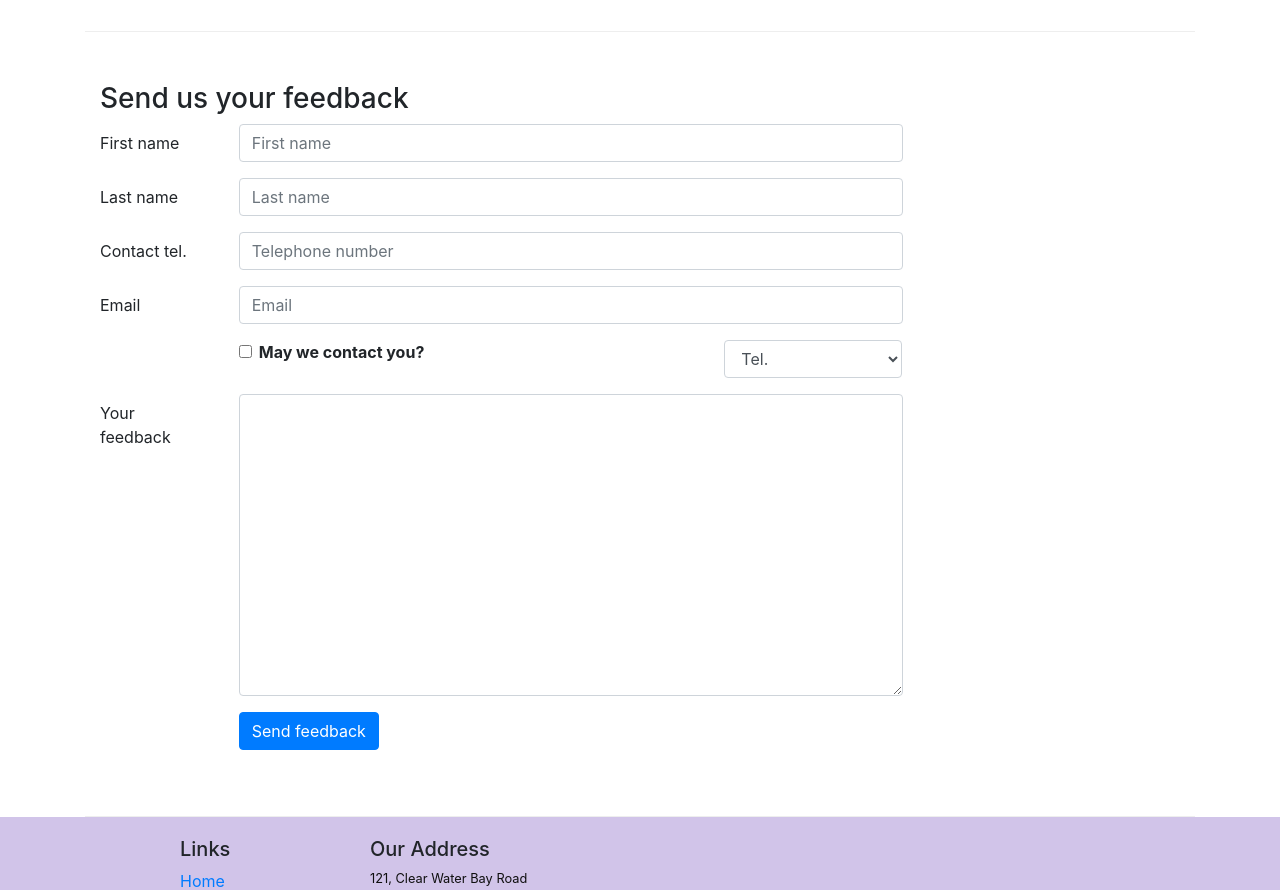
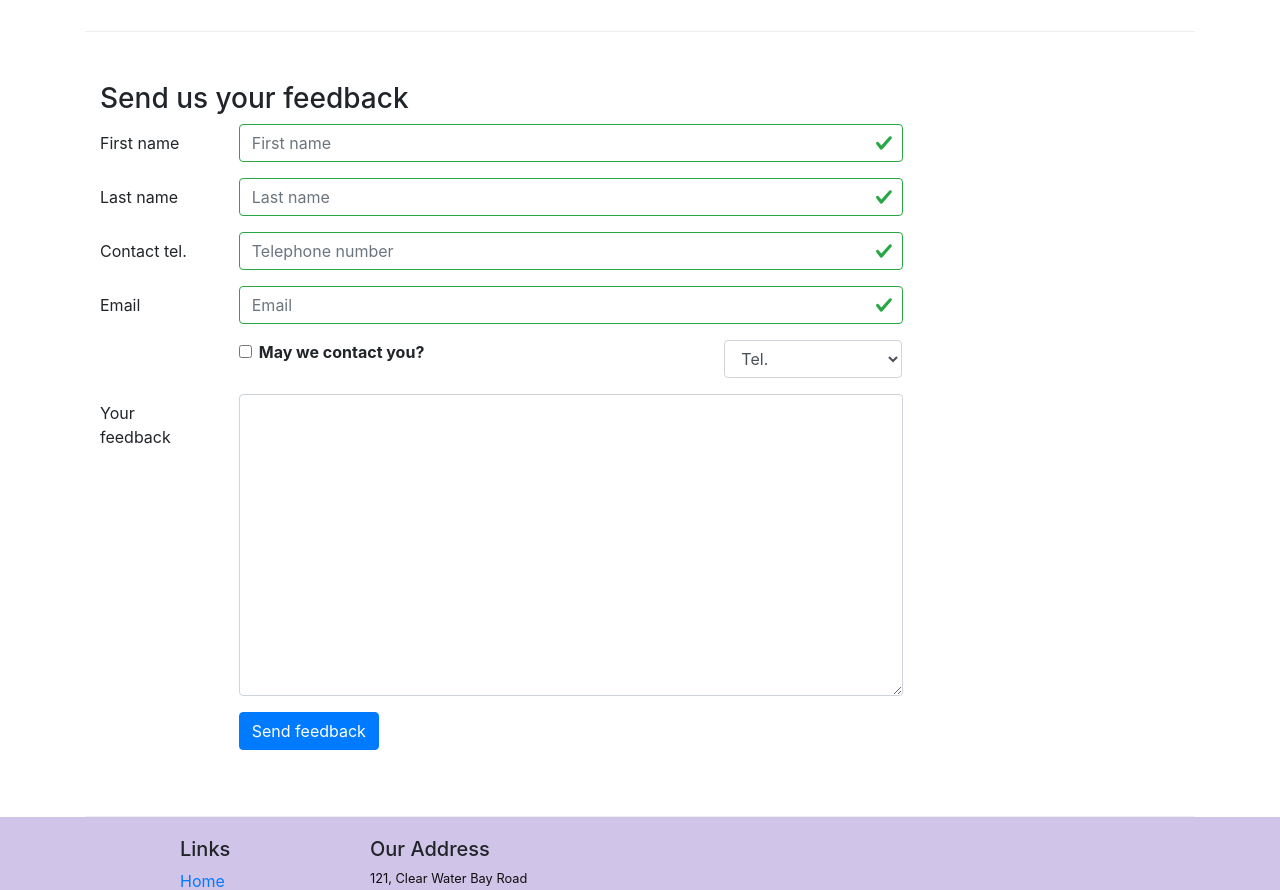
Before and after one commit to paddaman/confusion, a React (Create React App) app: page /contactus in a window 1280 px wide. Shown: the part 840-1730 px from the top of the page. Built offline with nearby package versions, Linux system fonts and the light colour scheme.

Commit message:
control form validation

```diff
--- a/src/components/ContactComponent.js
+++ b/src/components/ContactComponent.js
@@ -1,5 +1,5 @@
 import React, {Component} from "react";
-import {Breadcrumb, BreadcrumbItem, Button, Form, FormGroup, Label, Input, Col} from 'reactstrap';
+import {Breadcrumb, BreadcrumbItem, Button, Form, FormGroup, Label, Input, Col, FormFeedback} from 'reactstrap';
 import {Link} from "react-router-dom";
 
 class Contact extends Component{
@@ -13,10 +13,17 @@ class Contact extends Component{
             email: "",
             agree: false,
             contactType: "Tel.",
-            message: ""
+            message: "",
+            touched: {
+                firstName: false,
+                lastName: false,
+                telephoneNumber: false,
+                email: false
+            }
         }
         this.handleSubmit = this.handleSubmit.bind(this);
         this.handleInputChange = this.handleInputChange.bind(this);
+        this.handleBlur = this.handleBlur.bind(this);
     }
 
     handleInputChange(event) {
@@ -35,7 +42,45 @@ class Contact extends Component{
         event.preventDefault();
     }
 
+    handleBlur = (field) => (evt) => {
+        this.setState({
+            touched: { ...this.state.touched, [field]: true}
+        });
+    }
+
+    validate(firstName, lastName, telephoneNumber, email) {
+        const errors = {
+            firstName: "",
+            lastName: "",
+            telephoneNumber: "",
+            email: ""
+        }
+        if (this.state.touched.firstName && firstName.length < 3){
+            errors.firstName = "First name should be >= 3 characters";
+        } else if (this.state.touched.firstName && firstName.length > 10){
+            errors.firstName = "First name should be <= 10 characters";
+        }
+
+        if (this.state.touched.lastName && lastName.length < 3){
+            errors.lastName = "Last name should be >= 3 characters";
+        } else if (this.state.touched.lastName && lastName.length > 10){
+            errors.lastName = "Last name should be <= 10 characters";
+        }
+
+        const reg = /^\d+$/;
+        if (this.state.touched.telephoneNumber && !reg.test(telephoneNumber)) {
+            errors.telephoneNumber = "Telephone number should contain only numbers";
+        }
+
+        if (this.state.touched.email && email.split("").filter((x) => x === "@").length !== 1) {
+            errors.email = "Email should contain an @"
+        }
+
+        return errors;
+    }
+
     render() {
+        const errors = this.validate(this.state.firstName, this.state.lastName, this.state.telephoneNumber, this.state.email)
         return (
             <div className="container">
                 <Breadcrumb>
@@ -108,8 +153,15 @@ class Contact extends Component{
                                 </Label>
                                 <Col md={10}>
                                     <Input type="text" id="firstName" name="firstName"
-                                           placeholder="First name" value={this.state.firstName}
-                                           onChange={this.handleInputChange}/>
+                                           placeholder="First name"
+                                           valid={errors.firstName === ""}
+                                           invalid={errors.firstName !== ""}
+                                           value={this.state.firstName}
+                                           onChange={this.handleInputChange}
+                                           onBlur={this.handleBlur("firstName")}/>
+                                   <FormFeedback>
+                                       {errors.firstName}
+                                   </FormFeedback>
                                 </Col>
                             </FormGroup>
                             <FormGroup row>
@@ -118,8 +170,15 @@ class Contact extends Component{
                                 </Label>
                                 <Col md={10}>
                                     <Input type="text" id="lastName" name="lastName"
-                                           placeholder="Last name" value={this.state.lastName}
-                                           onChange={this.handleInputChange}/>
+                                           placeholder="Last name"
+                                           valid={errors.lastName === ""}
+                                           invalid={errors.lastName !== ""}
+                                           value={this.state.lastName}
+                                           onChange={this.handleInputChange}
+                                           onBlur={this.handleBlur("lastName")}/>
+                                   <FormFeedback>
+                                        {errors.lastName}
+                                    </FormFeedback>
                                 </Col>
                             </FormGroup>
                             <FormGroup row>
@@ -128,8 +187,15 @@ class Contact extends Component{
                                 </Label>
                                 <Col md={10}>
                                     <Input type="text" id="telephoneNumber" name="telephoneNumber"
-                                           placeholder="Telephone number" value={this.state.telephoneNumber}
-                                           onChange={this.handleInputChange}/>
+                                           placeholder="Telephone number"
+                                           valid={errors.telephoneNumber === ""}
+                                           invalid={errors.telephoneNumber !== ""}
+                                           value={this.state.telephoneNumber}
+                                           onChange={this.handleInputChange}
+                                           onBlur={this.handleBlur("telephoneNumber")}/>
+                                    <FormFeedback>
+                                        {errors.telephoneNumber}
+                                    </FormFeedback>
                                 </Col>
                             </FormGroup>
                             <FormGroup row>
@@ -138,8 +204,15 @@ class Contact extends Component{
                                 </Label>
                                 <Col md={10}>
                                     <Input type="text" id="email" name="email"
-                                           placeholder="Email" value={this.state.email}
-                                           onChange={this.handleInputChange}/>
+                                           placeholder="Email"
+                                           valid={errors.email === ""}
+                                           invalid={errors.email !== ""}
+                                           value={this.state.email}
+                                           onChange={this.handleInputChange}
+                                           onBlur={this.handleBlur("email")}/>
+                                    <FormFeedback>
+                                        {errors.email}
+                                    </FormFeedback>
                                 </Col>
                             </FormGroup>
                             <FormGroup row>
```
